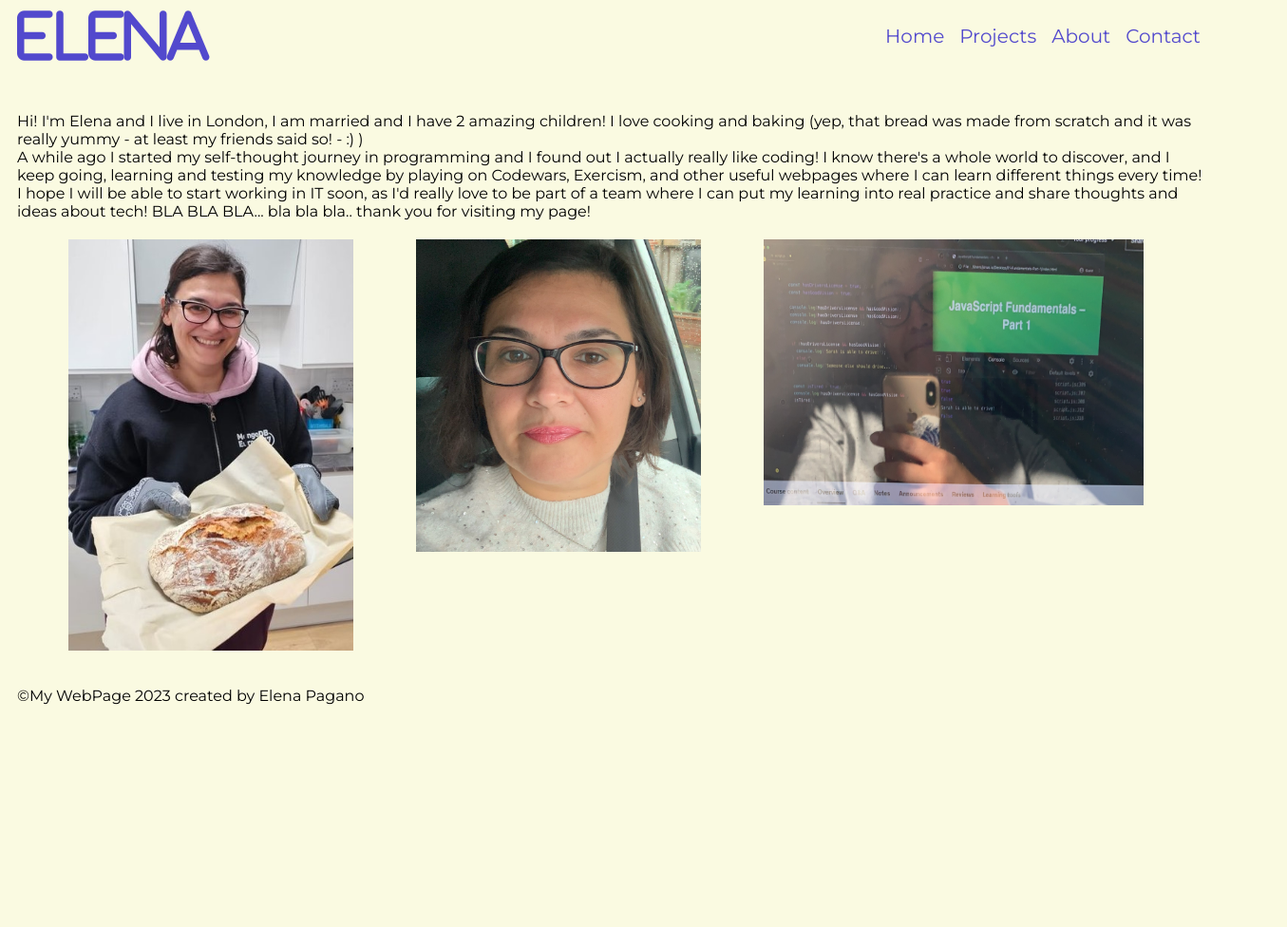
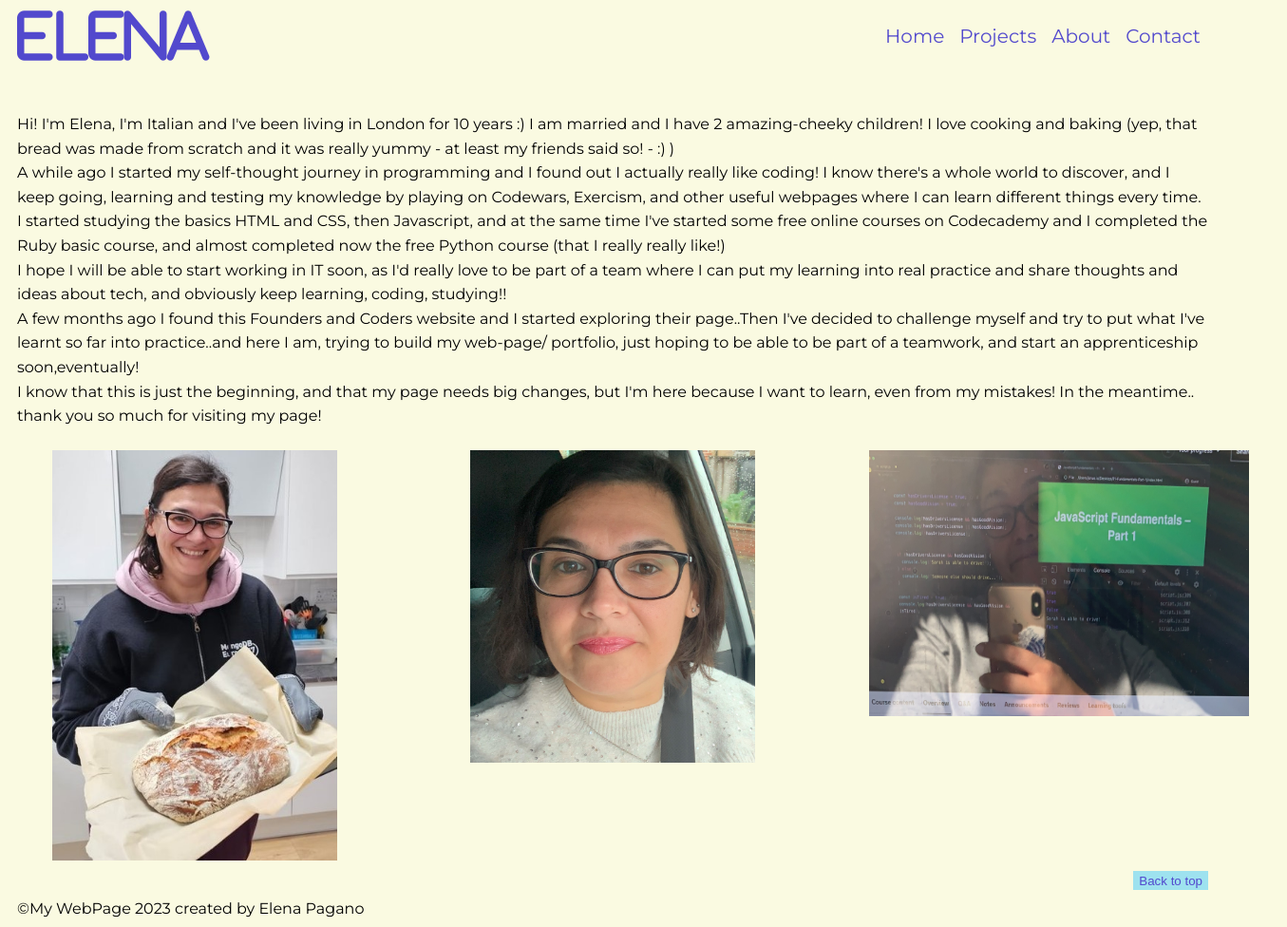
Before and after one commit to 3le81/my_webpage, a plain HTML site: page about.html in a window 1280 px wide. Shown: the whole page at 95% size, 1355 px wide, since content can reach past the window. Before the commit the page ends 800 px from the top, so only its background shows below. Drawn offline with Linux system fonts and the light colour scheme.

Commit message:
css and javscript back to top button added, about page updated

```diff
--- a/about.html
+++ b/about.html
@@ -33,28 +33,39 @@
         </div>
     </nav>
     <main>
-        <p>Hi! I'm Elena and I live in London, I am married and I have 2 amazing children! I love cooking and baking
+        <p>Hi! I'm Elena, I'm Italian and I've been living in London for 10 years :) I am married and I have 2
+            amazing-cheeky children! I love cooking and baking
             (yep, that bread was made from scratch and it was really yummy - at least my friends said so! - :) ) <br />
             A while ago I started my self-thought journey in programming and I found out I actually really like
             coding! I know there's a whole world to discover, and I keep going, learning and testing my knowledge by
             playing on Codewars, Exercism, and other useful webpages where I
-            can learn different things every time!<br />
+            can learn different things every time. I started studying the basics HTML and CSS, then Javascript, and at
+            the same time I've started some free online courses on Codecademy and I completed the Ruby basic course, and
+            almost completed now the free Python course (that I really really like!)<br />
             I hope I will be able to start working in IT soon, as I'd really love to be part of a team where I can
-            put my learning into real practice and share thoughts and ideas about tech!
-            BLA BLA BLA... bla bla bla.. thank you for visiting my page! </p>
+            put my learning into real practice and share thoughts and ideas about tech, and obviously keep
+            learning, coding, studying!!<br> A few months ago I found
+            this Founders and Coders website and I started exploring their page..Then I've decided to challenge myself
+            and try to put what I've learnt so far into practice..and here I am, trying to build my web-page/ portfolio,
+            just hoping to be able to be part of a teamwork, and start an apprenticeship soon,eventually! <br> I know
+            that this is just the beginning, and that my page needs big changes, but I'm here because I want to learn,
+            even from my mistakes!
+            In the meantime.. thank you so much for visiting my page! </p>
         </div>
-        <div class="about-container">
-            <table cellspacing="2" cellpadding="2" width="600" border="0">
+        <div class="row">
+            <table cellspacing="2" cellpadding="2" width="100%" border="0">
                 <tbody>
                     <tr>
-                        <td valign="top"><img src="images/elena.jpg" class="elena_photo"> </td>
-                        <td valign="top"><img src="images/ele.jpg" class="ele_photo"> </td>
-                        <td valign="top"><img src="images/ele_javascript_photo.jpeg" class="ele_javascript_photo"> </td>
+                        <td class="column" valign="top"><img src="images/elena.jpg" class="elena_photo"> </td>
+                        <td class="column" valign="top"><img src="images/ele.jpg" class="ele_photo"> </td>
+                        <td class="column" valign="top"><img src="images/ele_javascript_photo.jpeg"
+                                class="ele_javascript_photo"> </td>
                     </tr>
                 </tbody>
             </table>
     </main>
 
+    <button class="toTop" onclick="toTop()">Back to top</button>
 
     <footer id="footer">&copyMy WebPage 2023 created by Elena Pagano </footer>
 </body>
--- a/jscript.js
+++ b/jscript.js
@@ -1,3 +1,8 @@
 function j_projects() {
     alert("Downloading projects....");
 }
+
+
+
+// user gets back to top page:
+const toTop = () => window.scrollTo({ top: 0, behavior: "smooth" });
--- a/styles.css
+++ b/styles.css
@@ -131,9 +131,15 @@ p {
 
     li a {
         display: inline-block;
-        font-size: 1.2rem;
+        font-size: 1rem;
         padding: 10px;
         margin-top: 15px;
+
+    }
+
+    main>p {
+        line-height: 1.6rem;
+        width: auto;
     }
 
 }
@@ -146,22 +152,9 @@ p {
     grid-template-columns: repeat(auto-fit, minmax(320px, 1fr));
     grid-gap: 4rem;
     width: 100%;
-    max-width: 1280px;
+    /* max-width: 1280px; */
     margin-top: -60px;
 }
-
-/* MEDIA */
-@media (max-width: 30.625em) {
-    .projects-section {
-        padding: 4rem 1rem;
-    }
-
-    .projects-grid {
-        grid-template-columns: 1fr;
-    }
-}
-
-/* MEDIA END */
 
 
 .project {
@@ -235,9 +228,33 @@ p {
 
 /* ABOUT SESSION PAGE */
 
+.row {
+    display: flex;
+}
+
+.column {
+    float: left;
+    width: 33.33%;
+    padding: 5px;
+}
+
+/* Clearfix (clear floats) */
+.row::after {
+    content: "";
+    clear: both;
+    display: table;
+}
+
+/* Responsive layout - makes the three columns stack on top of each other instead of next to each other */
+@media screen and (max-width: 600px) {
+    .column {
+        width: 100%;
+    }
+}
+
 .elena_photo {
     width: 300px;
-    margin-left: 60px;
+    margin-left: 40px;
 }
 
 .ele_photo {
@@ -249,4 +266,21 @@ p {
     width: 400px;
     height: 280px;
     margin-left: 60px;
+    margin-right: 40px;
 }
+
+main>p {
+    line-height: 1.6rem;
+}
+
+.toTop {
+    float: right;
+    background-color: rgba(68, 204, 253, 0.5);
+    color: rgb(82, 73, 205);
+    border: none;
+    height: 20px;
+}
+
+.toTop:hover {
+    background-color: rgba(68, 204, 253, 0.2);
+}
```
Also changed, not shown: index.html (+5 -2 lines).
